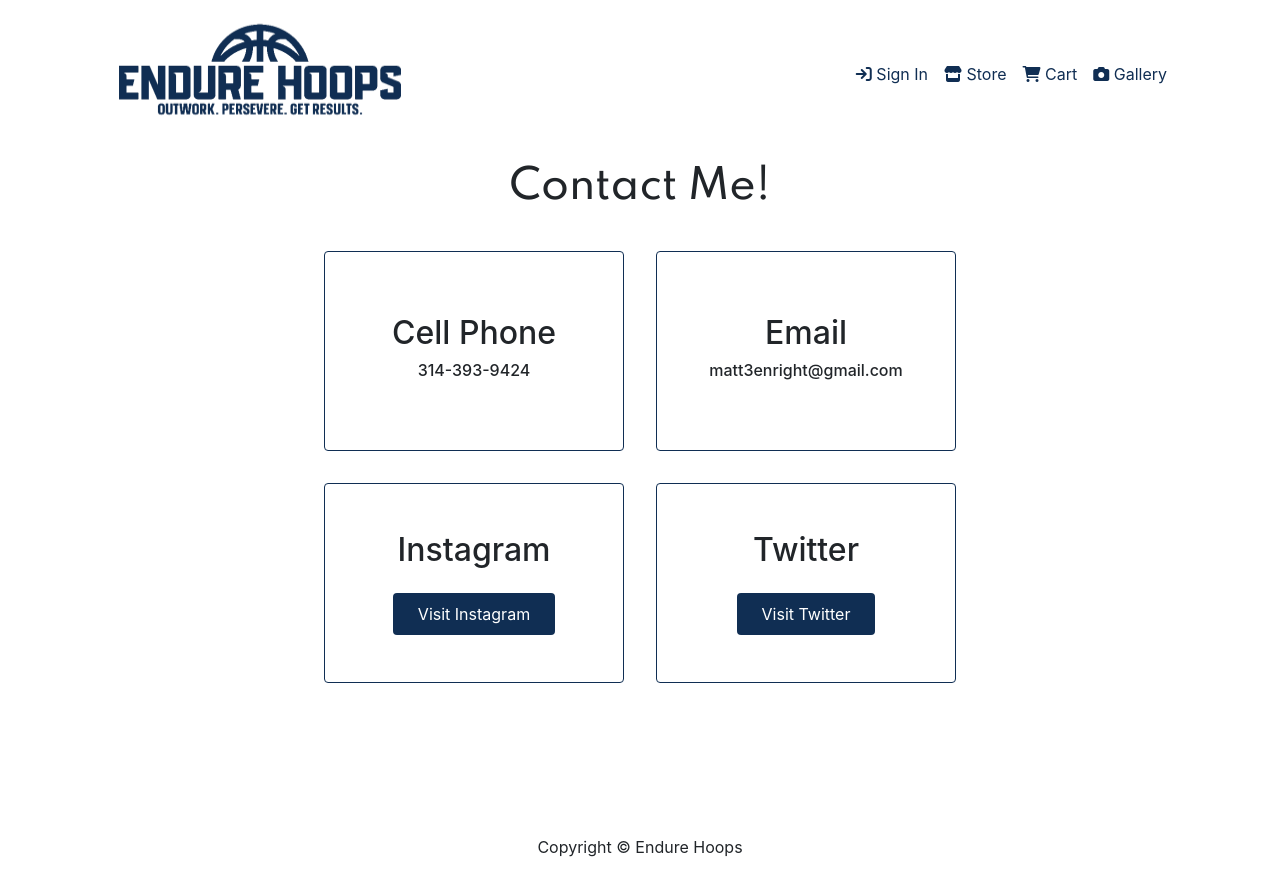
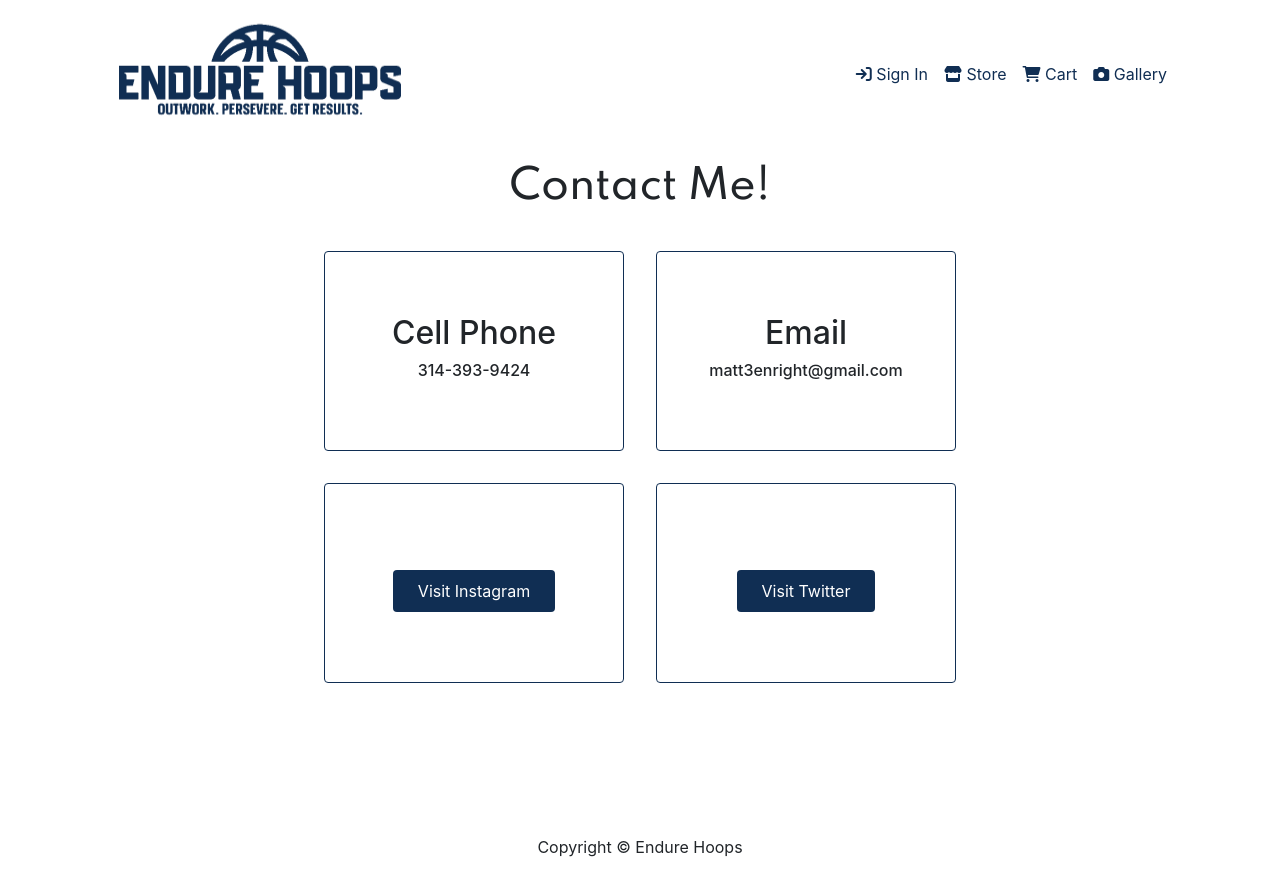
Before and after one commit to Enright321/endure_hoops, a React (Create React App) app in the folder frontend/: page /contact in a window 1280 px wide. Shown: the top 896 px of the page. Built offline with nearby package versions, Linux system fonts and the light colour scheme.

Commit message:
insta/trwitter

```diff
--- a/frontend/src/screens/ContactScreen.js
+++ b/frontend/src/screens/ContactScreen.js
@@ -24,7 +24,6 @@ const ContactScreen = () => {
           <div className='row'>
             <div className='card'>
               <div className='card-contents'>
-                <h2 className='text-center'>Instagram</h2>
                 <a
                   style={{ marginTop: '1rem' }}
                   className='btn'
@@ -38,7 +37,6 @@ const ContactScreen = () => {
             </div>
             <div className='card'>
               <div className='card-contents'>
-                <h2 className='text-center'>Twitter</h2>
                 <a
                   style={{ marginTop: '1rem' }}
                   className='btn'
```
